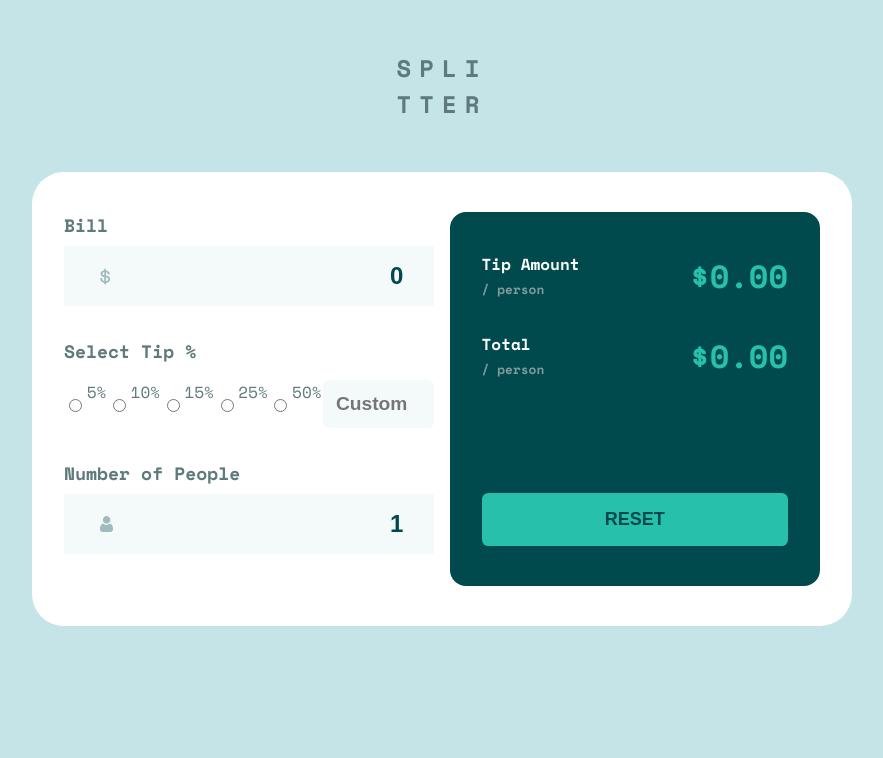
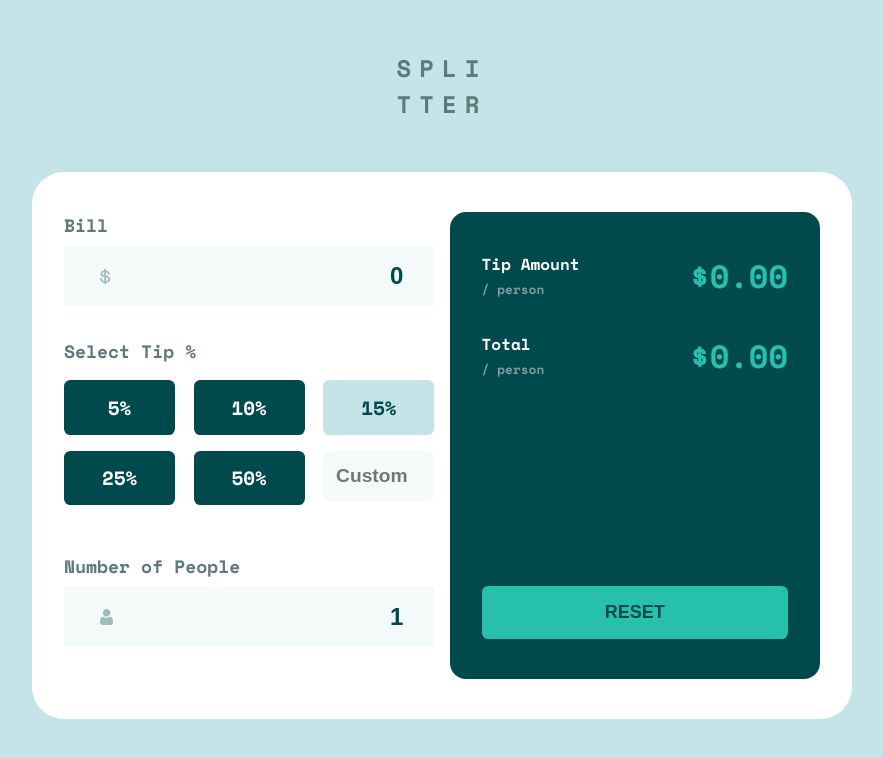
Before and after one commit to juncn/web_practice_project_6, a React (Create React App) app: page / in a window 1280 px wide. Shown: the top 758 px of the page, without its empty margins (198-1081 px from the left). Built offline with nearby package versions, Linux system fonts and the light colour scheme.

Commit message:
Update props passed into TipInput

```diff
--- a/src/components/Calculator/Calculator.js
+++ b/src/components/Calculator/Calculator.js
@@ -8,30 +8,35 @@ import TotalAmount from "../TotalAmount/TotalAmount";
 import ResetButton from "../ResetButton/ResetButton";
 
 const Calculator = () => {
+  const DEFAULT_TIP = "15";
+  const DEFAULT_CUSTOM_TIP = "";
+
   const [bill, setBill] = useState(0);
   const [numOfPeople, setNumOfPeople] = useState(1);
-  const [tip, setTip] = useState(15);
-  const [customTip, setCustomTip] = useState("");
+  const [tip, setTip] = useState(DEFAULT_TIP);
+  const [customTip, setCustomTip] = useState(DEFAULT_CUSTOM_TIP);
   const [tipPerPerson, setTipPerPerson] = useState(0);
   const [totalPerPerson, setTotalPerPerson] = useState(0);
 
   useEffect(() => {
-    console.log(bill, typeof bill);
-    const finalTipPercent = customTip > 0 ? customTip : tip;
-    setTipPerPerson(
-      parseFloat((bill * (finalTipPercent / 100)) / numOfPeople).toFixed(2)
-    );
-  }, [bill, numOfPeople, tip, customTip]);
+    const finalTip = parseFloat(customTip) > 0 ? parseFloat(customTip) : parseFloat(tip);
+    const finalTipPerPerson = parseFloat(bill) * (finalTip / 100) / numOfPeople;
+    setTipPerPerson(finalTipPerPerson.toFixed(2));
 
-  useEffect(() => {
-    const finalTotalPerPerson = parseFloat(
-      bill / numOfPeople + parseFloat(tipPerPerson)
-    ).toFixed(2);
-    setTotalPerPerson(finalTotalPerPerson);
-  }, [bill, numOfPeople, tipPerPerson]);
+    const finalTotalPerPerson = parseFloat(bill) / numOfPeople + parseFloat(tipPerPerson);
+    setTotalPerPerson(finalTotalPerPerson.toFixed(2));
+  }, [bill, numOfPeople, tip, customTip, tipPerPerson]);
 
   const handleTipChange = (newTip) => {
     setTip(newTip);
+  };
+
+  const handleCustomTipChange = (newCustomTip) => {
+    if (newCustomTip) {
+      setCustomTip(Math.abs(Math.round(newCustomTip)).toString());
+    } else {
+      setCustomTip(DEFAULT_CUSTOM_TIP);
+    }
   };
 
   const handleBillChange = (newBill) => {
@@ -45,15 +50,20 @@ const Calculator = () => {
   const handleReset = () => {
     setBill(0);
     setNumOfPeople(1);
-    setTip(15);
-    setCustomTip("");
+    setTip(DEFAULT_TIP);
+    setCustomTip(DEFAULT_CUSTOM_TIP);
   };
 
   return (
     <main>
       <section className="input-section">
         <BillInput bill={bill} handleBillChange={handleBillChange} />
-        <TipInput customTip={customTip} handleTipChange={handleTipChange} />
+        <TipInput
+          tip={tip}
+          customTip={customTip}
+          handleTipChange={handleTipChange}
+          handleCustomTipChange={handleCustomTipChange}
+        />
         <PeopleInput
           numOfPeople={numOfPeople}
           handleNumOfPeopleChange={handleNumOfPeopleChange}
--- a/src/components/Calculator/Calculator.scss
+++ b/src/components/Calculator/Calculator.scss
@@ -43,11 +43,10 @@ main {
   justify-content: space-between;
 }
 
-.tip-percent-btn {
+.tip-label {
   flex-basis: 47%;
   width: 47%;
   background-color: $dark-cyan;
-  border: none;
   padding: 0.8rem;
   margin-bottom: 1rem;
   border-radius: 0.4rem;
@@ -61,16 +60,16 @@ main {
     background-color: $cyan;
     color: $dark-cyan;
   }
+}
 
-  &:focus {
+.tip-input {
+  position: fixed;
+  opacity: 0;
+  pointer-events: none;
+
+  &:checked + .tip-label {
     background-color: $light-grayish-cyan;
     color: $dark-cyan;
-  }
-
-  input {
-    position: fixed;
-    opacity: 0;
-    pointer-events: none;
   }
 }
 
@@ -159,7 +158,7 @@ main {
     margin-top: auto;
   }
 
-  .tip-percent-btn,
+  .tip-label,
   .custom-percent {
     flex-basis: 30%;
     width: 30%;
```
